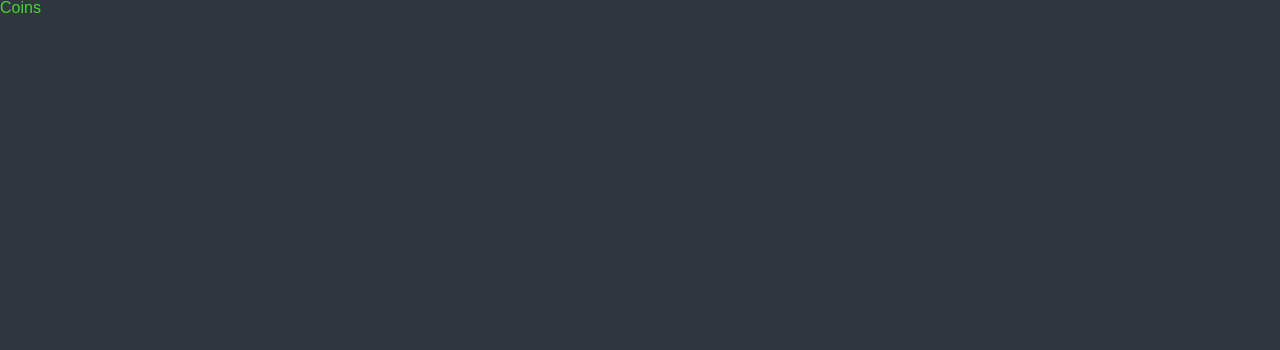
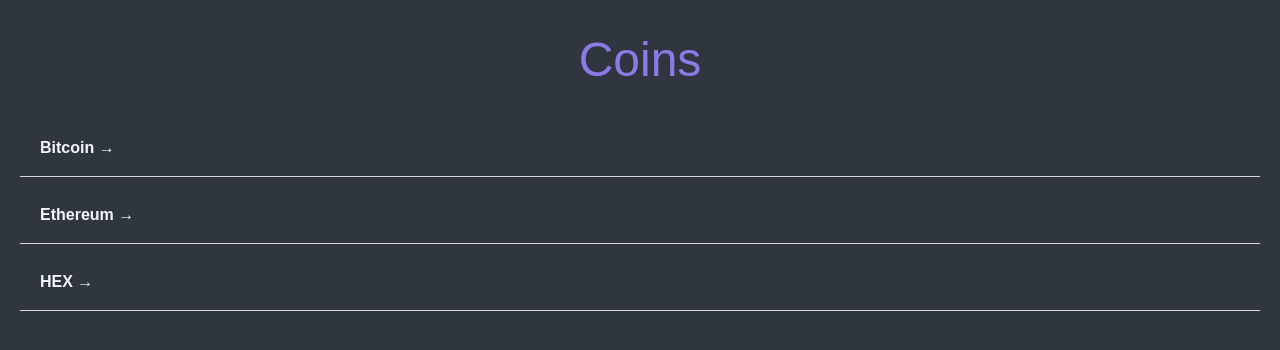
Before and after one commit to Typonote/CryptoTracker, a React (Create React App) app: page / in a window 1280 px wide. Shown: the top 350 px of the page. Built offline with nearby package versions, Linux system fonts and the light colour scheme.

Commit message:
CRYPTO TRACKER #3 - Home part One

```diff
--- a/src/App.tsx
+++ b/src/App.tsx
@@ -60,6 +60,7 @@
 }
 a {
   text-decoration:none;
+  color: inherit;
 }
 `;
 
--- a/src/Routes/Coins.tsx
+++ b/src/Routes/Coins.tsx
@@ -1,12 +1,87 @@
 import React from "react";
+import { Link } from "react-router-dom";
 import styled from "styled-components";
 
 const Title = styled.h1`
+  font-size: 48px;
   color: ${(props) => props.theme.accentColor};
 `;
 
+const Container = styled.div`
+  padding: 0px 20px;
+`;
+
+const Header = styled.header`
+  height: 15vh;
+  display: flex;
+  justify-content: center;
+  align-items: center;
+`;
+
+const CoinsList = styled.ul``;
+
+const Coin = styled.li`
+  color: ${(props) => props.theme.textColor};
+  margin-bottom: 10px;
+  font-weight: 700;
+  border-bottom: 1px solid #d7d7d7;
+  a {
+    padding: 20px;
+    transition: color 0.2s ease-in;
+    display: block;
+  }
+  &:hover {
+    a {
+      color: ${(props) => props.theme.accentColor};
+    }
+  }
+`;
+
+const coins = [
+  {
+    id: "btc-bitcoin",
+    name: "Bitcoin",
+    symbol: "BTC",
+    rank: 1,
+    is_new: false,
+    is_active: true,
+    type: "coin",
+  },
+  {
+    id: "eth-ethereum",
+    name: "Ethereum",
+    symbol: "ETH",
+    rank: 2,
+    is_new: false,
+    is_active: true,
+    type: "coin",
+  },
+  {
+    id: "hex-hex",
+    name: "HEX",
+    symbol: "HEX",
+    rank: 3,
+    is_new: false,
+    is_active: true,
+    type: "token",
+  },
+];
+
 const Coins = () => {
-  return <Title>Coins</Title>;
+  return (
+    <Container>
+      <Header>
+        <Title>Coins</Title>
+      </Header>
+      <CoinsList>
+        {coins.map((value) => (
+          <Coin key={value.id}>
+            <Link to={`/${value.id}`}>{value.name} &rarr;</Link>
+          </Coin>
+        ))}
+      </CoinsList>
+    </Container>
+  );
 };
 
 export default Coins;
--- a/src/theme.ts
+++ b/src/theme.ts
@@ -3,5 +3,5 @@
 export const theme: DefaultTheme = {
   bgColor: "#2f3640",
   textColor: "#f5f6fa",
-  accentColor: "#4cd137",
+  accentColor: "#8c7ae6",
 };
```
